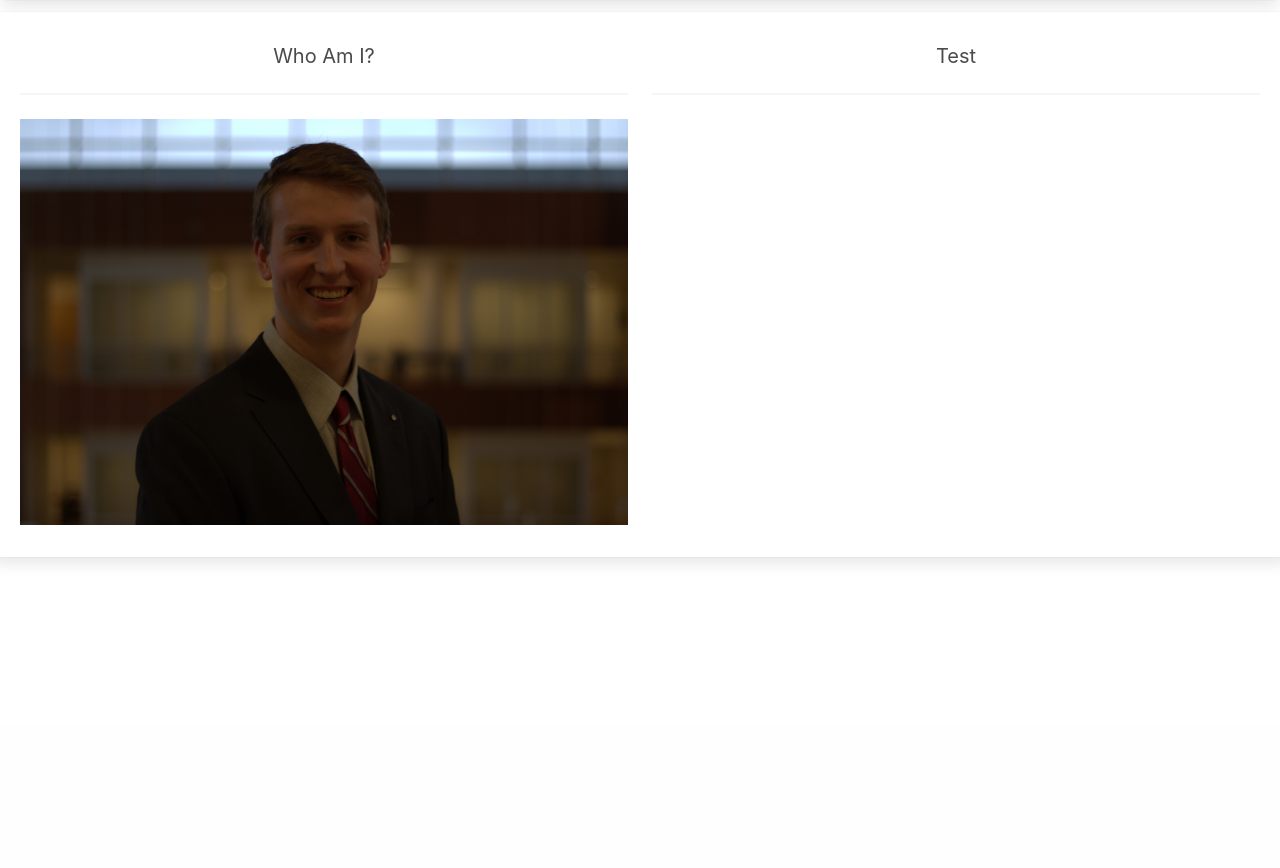
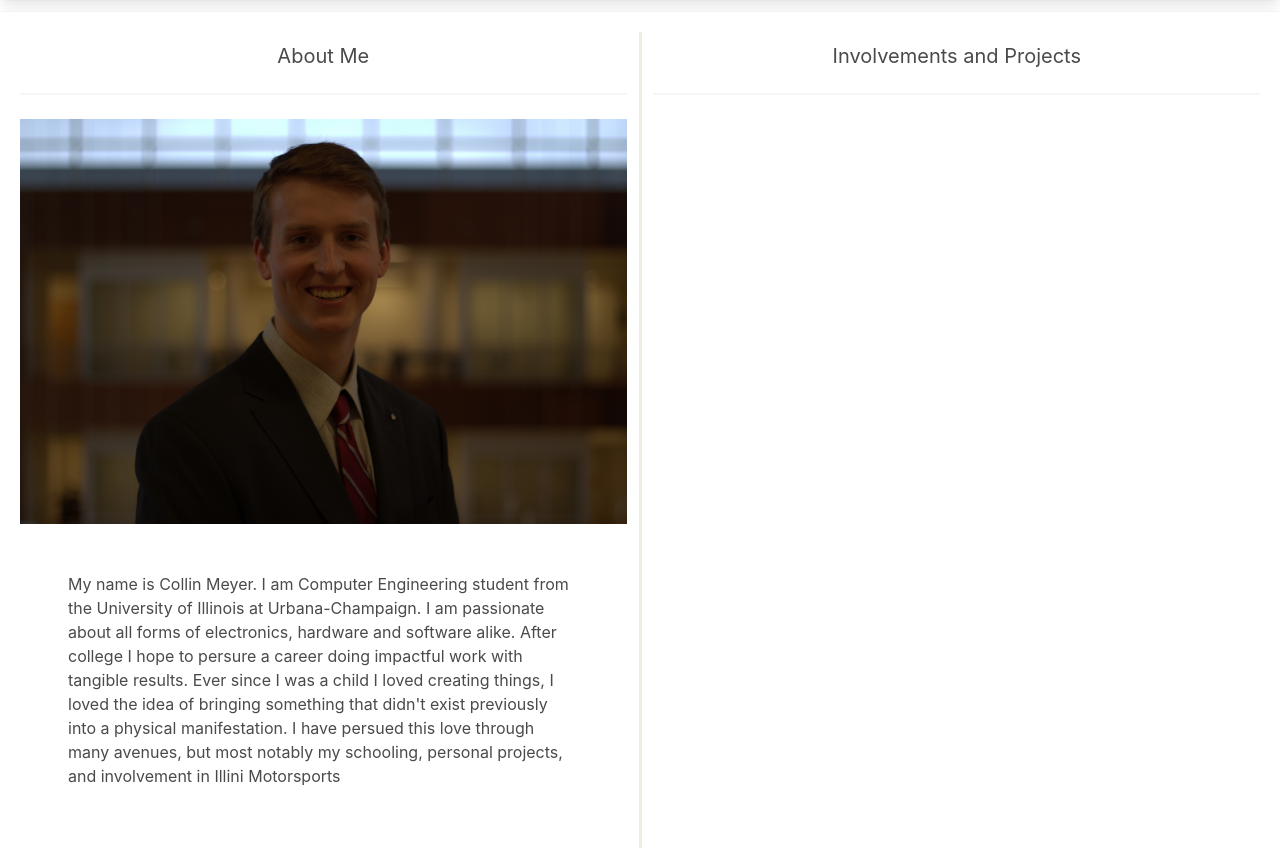
Before and after one commit to cmmeyer1800/personal_site, a Flask app: page / in a window 1280 px wide. Shown: the part 77-945 px from the top of the page. Before the commit the page ends 639 px from the top, so only its background shows below. Run offline with Flask 2, Linux system fonts and the light colour scheme.

Commit message:
added about me content

```diff
--- a/personal_site/main/templates/index.html
+++ b/personal_site/main/templates/index.html
@@ -22,16 +22,29 @@
     <div class="columns box">
         <div class="column has-text-centered">
             <div class="subtitle is-size-5">
-                Who Am I?
+                About Me
             </div>
             <hr>
             <figure class="image is-1x1">
                 <img src="/assets/headshot.jpg">
             </figure>
+            <div class="section">
+                <div class="content">
+                    <p class="has-text-left">
+                        My name is Collin Meyer. I am Computer Engineering student from the University of Illinois at Urbana-Champaign.
+                        I am passionate about all forms of electronics, hardware and software alike.
+                        After college I hope to persure a career doing impactful work with tangible results. Ever since I was a child I loved creating things,
+                        I loved the idea of bringing something that didn't exist previously into a physical manifestation. I have persued this love through many avenues,
+                        but most notably my schooling, personal projects, and involvement in Illini Motorsports
+                    </p>
+                </div>
+            </div>
+        </div>
+        <div style="border-left: solid #eeeee4;">
         </div>
         <div class="column has-text-centered">
             <div class="subtitle is-size-5">
-                Test
+                Involvements and Projects
             </div>
             <hr>
         </div>
```
